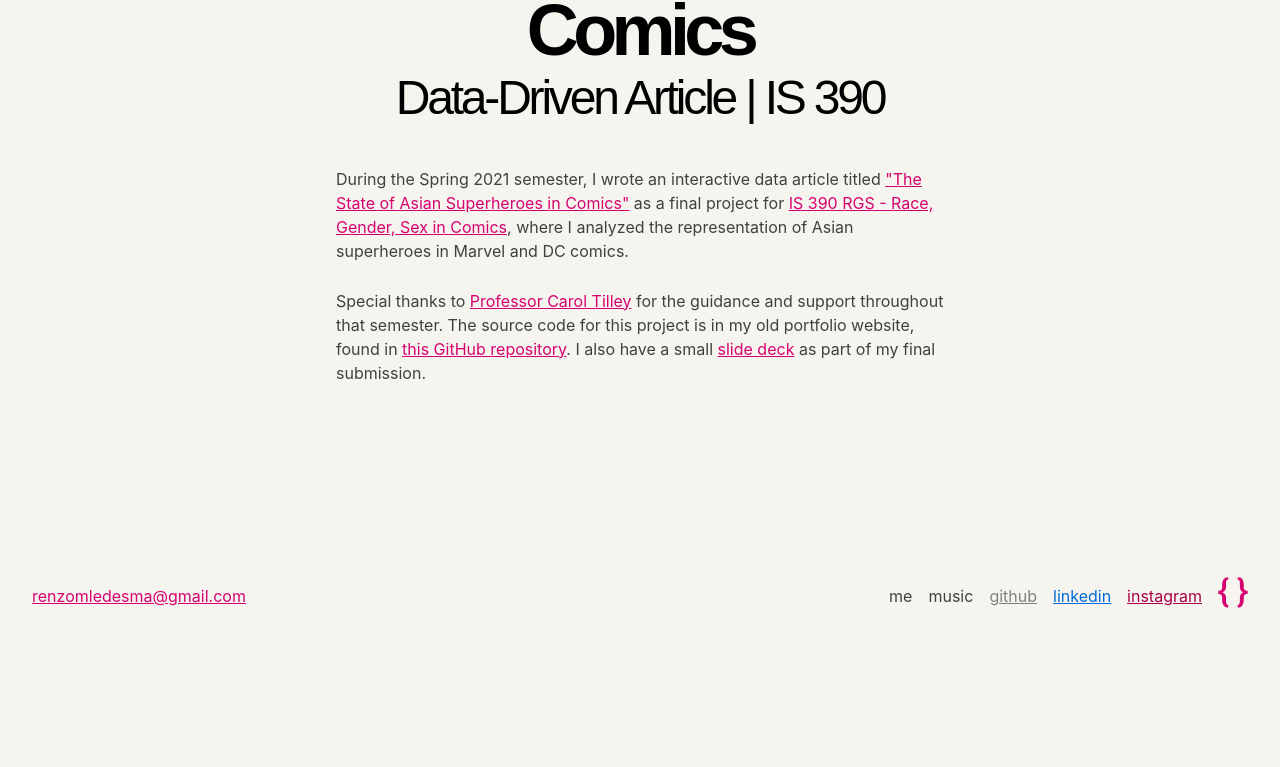
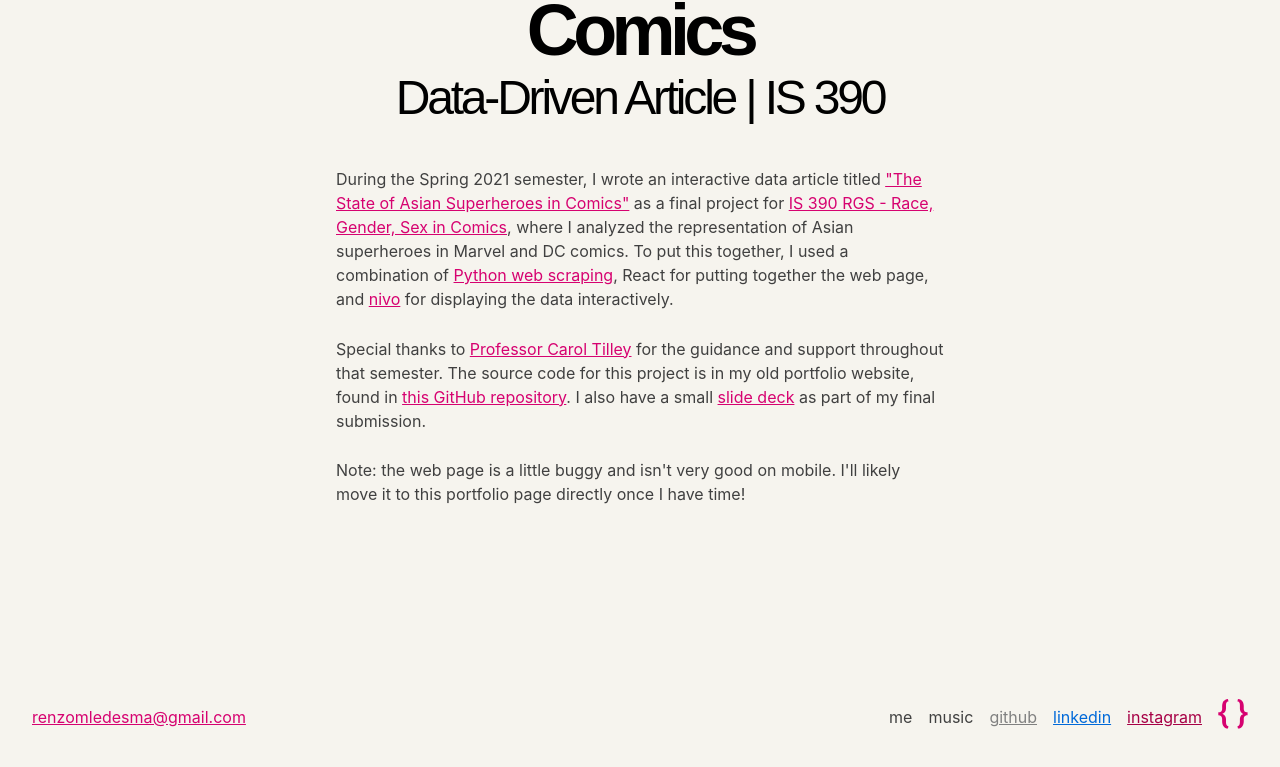
Before and after one commit to renzol2/portfolio, a Next.js app: page /superheroes in a window 1280 px wide. Shown: the part 894-1661 px from the top of the page. Before the commit the page ends 1560 px from the top, so only its background shows below. Built offline with nearby package versions, Linux system fonts and the light colour scheme.

Commit message:
Add info on superheroes

```diff
--- a/content/superheroes.mdx
+++ b/content/superheroes.mdx
@@ -2,6 +2,8 @@
 
 ### Data-Driven Article | IS 390
 
-During the Spring 2021 semester, I wrote an interactive data article titled ["The State of Asian Superheroes in Comics"](https://renzol2.github.io/is390) as a final project for [IS 390 RGS - Race, Gender, Sex in Comics](https://ischool.illinois.edu/degrees-programs/courses/is390), where I analyzed the representation of Asian superheroes in Marvel and DC comics.
+During the Spring 2021 semester, I wrote an interactive data article titled ["The State of Asian Superheroes in Comics"](https://renzol2.github.io/is390) as a final project for [IS 390 RGS - Race, Gender, Sex in Comics](https://ischool.illinois.edu/degrees-programs/courses/is390), where I analyzed the representation of Asian superheroes in Marvel and DC comics. To put this together, I used a combination of [Python web scraping](https://beautiful-soup-4.readthedocs.io/en/latest/), React for putting together the web page, and [nivo](https://nivo.rocks/) for displaying the data interactively.
 
 Special thanks to [Professor Carol Tilley](https://ischool.illinois.edu/people/carol-tilley) for the guidance and support throughout that semester. The source code for this project is in my old portfolio website, found in [this GitHub repository](https://github.com/renzol2/renzol2.github.io/). I also have a small [slide deck](https://docs.google.com/presentation/d/1Jv7oxs1wlogUnCZnL0akRHztFJqwD0rs-CdTJnm34_I/edit?usp=sharing) as part of my final submission.
+
+Note: the web page is a little buggy and isn't very good on mobile. I'll likely move it to this portfolio page directly once I have time!
```
